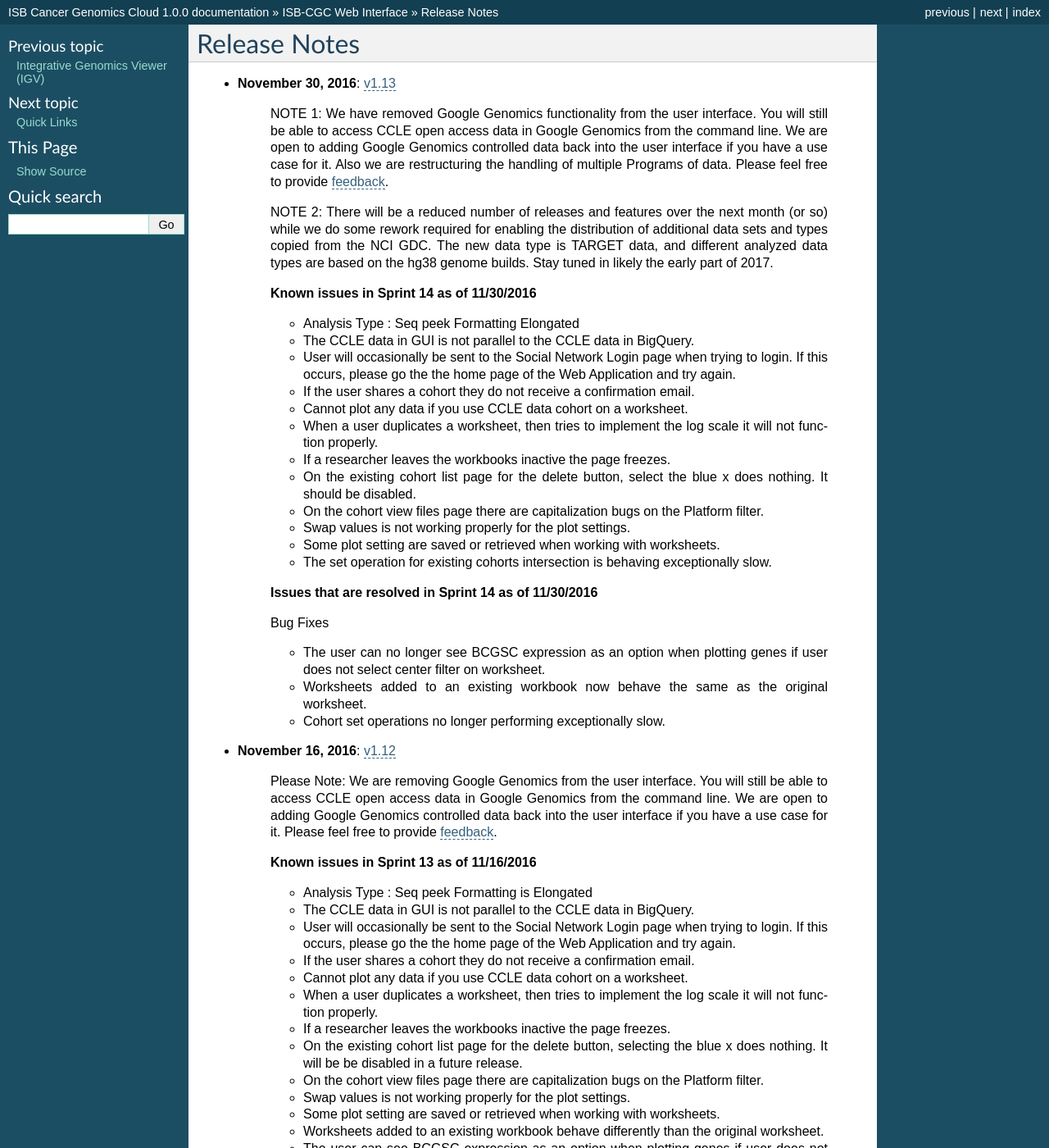
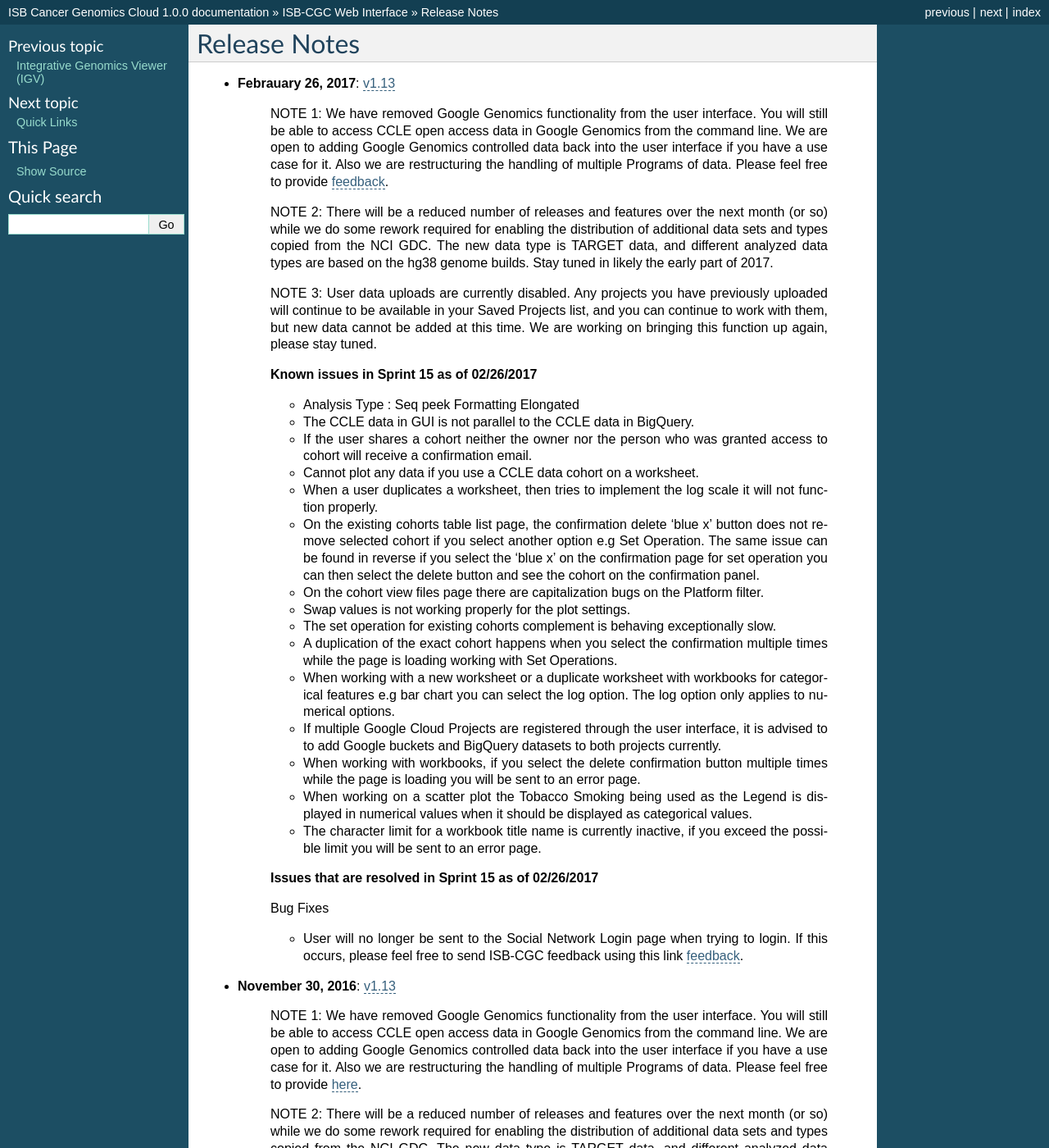
Before and after one commit to isb-cgc/readthedocs, a Sphinx documentation site: the page built from docs/source/sections/webapp/releases.rst, in a window 1280 px wide and 1400 px high. Shown: the whole window at 82% size. Built offline with Sphinx 7.4.7, drawn with Linux system fonts in a browser that asks for light colours; pages that are not in the unit, such as notebooks, are missing from menus.

Commit message:
release ntoes for sprint 15

```diff
--- a/docs/source/sections/webapp/releases.rst
+++ b/docs/source/sections/webapp/releases.rst
@@ -2,9 +2,42 @@
 Release Notes
 *************
 
+*  **Febrauary 26, 2017**: `v1.13 <https://github.com/isb-cgc/ISB-CGC-Webapp/releases/tag/2.13>`_
+
+    NOTE 1: We have removed Google Genomics functionality from the user interface. You will still be able to access CCLE open access data in Google Genomics from the command line. We are open to adding Google Genomics controlled data back into the user interface if you have a use case for it.  Also we are restructuring the handling of multiple Programs of data. Please feel free to provide `feedback <https://groups.google.com/a/isb-cgc.org/forum/#!newtopic/feedback>`_.
+
+    NOTE 2: There will be a reduced number of releases and features over the next month (or so) while we do some rework required for enabling the distribution of additional data sets and types copied from the NCI GDC.  The new data type is TARGET data, and different analyzed data types are based on the hg38 genome builds.  Stay tuned in likely the early part of 2017.
+
+    NOTE 3: User data uploads are currently disabled. Any projects you have previously uploaded will continue to be available in your Saved Projects list, and you can continue to work with them, but new data cannot be added at this time.  We are working on bringing this function up again, please stay tuned.
+
+    **Known issues in Sprint 15 as of 02/26/2017**
+
+    - Analysis Type : Seq peek Formatting Elongated
+    - The CCLE data in GUI is not parallel to the CCLE data in BigQuery.
+    - If the user shares a cohort neither the owner nor the person who was granted access to cohort will receive a confirmation email.
+    - Cannot plot any data if you use a CCLE data cohort on a worksheet.
+    - When a user duplicates a worksheet, then tries to implement the log scale it will not function properly.
+    - On the existing cohorts table list page, the confirmation delete ‘blue x’ button does not remove selected cohort if you select another option e.g Set Operation. The same issue can be found in reverse if you select the ‘blue x’ on the confirmation page for  set operation you can then select the delete button and see the cohort on the confirmation panel.
+    - On the cohort view files page there are capitalization bugs on the Platform filter.
+    - Swap values is not working properly for the plot settings.
+    - The set operation for existing cohorts complement is behaving exceptionally slow.
+    - A duplication of the exact cohort happens when you select the confirmation multiple times while the page is loading working with Set Operations.
+    - When working with a new worksheet or a duplicate worksheet with workbooks for categorical features e.g bar chart you can select the log option. The log option only applies to numerical options.
+    - If multiple Google Cloud Projects are registered through the user interface, it is advised to to add Google buckets and BigQuery datasets to both projects currently.
+    - When working with workbooks, if you select the delete confirmation button multiple times while the page is loading you will be sent to an error page.
+    - When working on a scatter plot the Tobacco Smoking being used as the Legend is displayed in numerical values when it should be displayed as categorical values.
+    - The character limit for a workbook title name is currently inactive, if you exceed the possible limit you will be sent to an error page.
+
+
+    **Issues that are resolved in Sprint 15 as of 02/26/2017**
+
+    Bug Fixes
+
+    - User will no longer be sent to the Social Network Login page when trying to login. If this occurs, please feel free to send ISB-CGC feedback using this link `feedback <https://groups.google.com/a/isb-cgc.org/forum/#!newtopic/feedback>`_.
+
 *  **November 30, 2016**: `v1.13 <https://github.com/isb-cgc/ISB-CGC-Webapp/releases/tag/2.13>`_
 
-    NOTE 1: We have removed Google Genomics functionality from the user interface. You will still be able to access CCLE open access data in Google Genomics from the command line. We are open to adding Google Genomics controlled data back into the user interface if you have a use case for it.  Also we are restructuring the handling of multiple Programs of data. Please feel free to provide `feedback <https://groups.google.com/a/isb-cgc.org/forum/#!newtopic/feedback>`_.
+    NOTE 1: We have removed Google Genomics functionality from the user interface. You will still be able to access CCLE open access data in Google Genomics from the command line. We are open to adding Google Genomics controlled data back into the user interface if you have a use case for it.  Also we are restructuring the handling of multiple Programs of data. Please feel free to provide `here <https://groups.google.com/a/isb-cgc.org/forum/#!newtopic/feedback>`_.
 
     NOTE 2: There will be a reduced number of releases and features over the next month (or so) while we do some rework required for enabling the distribution of additional data sets and types copied from the NCI GDC.  The new data type is TARGET data, and different analyzed data types are based on the hg38 genome builds.  Stay tuned in likely the early part of 2017.
 
```
